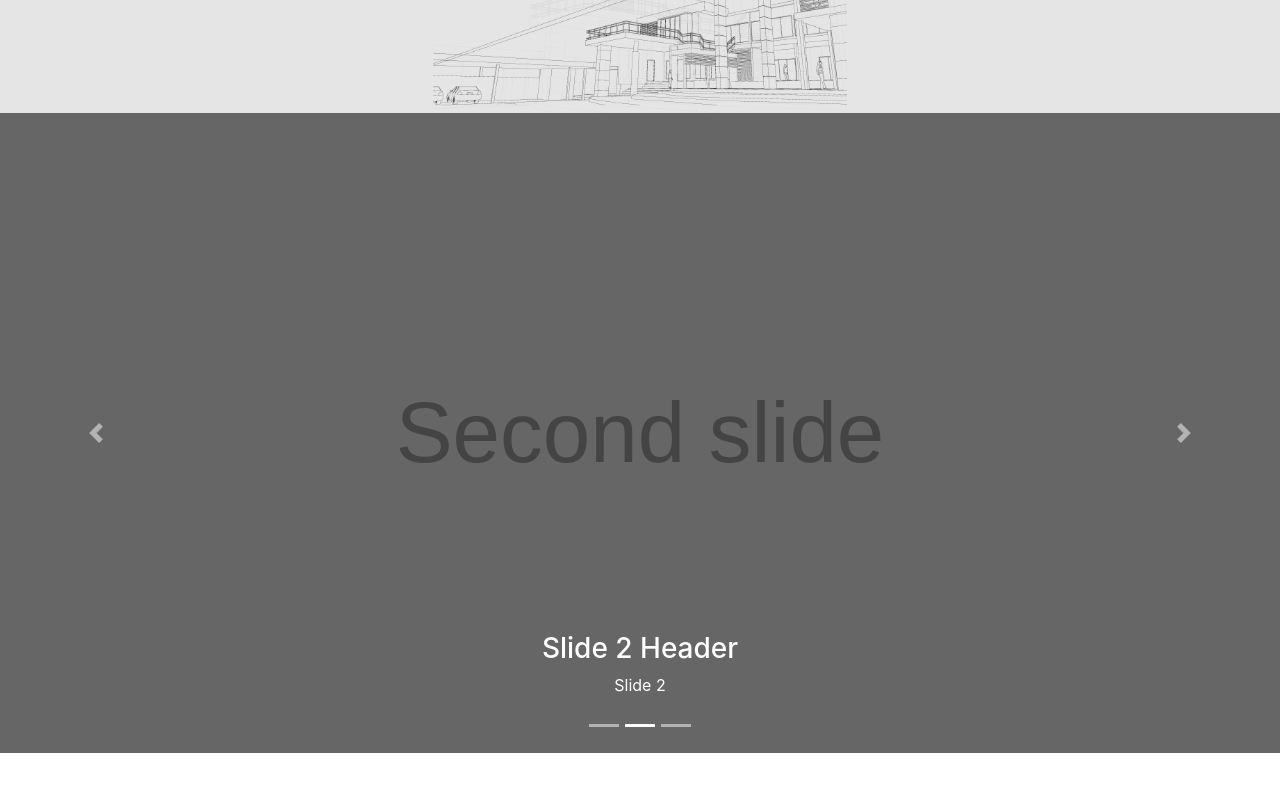
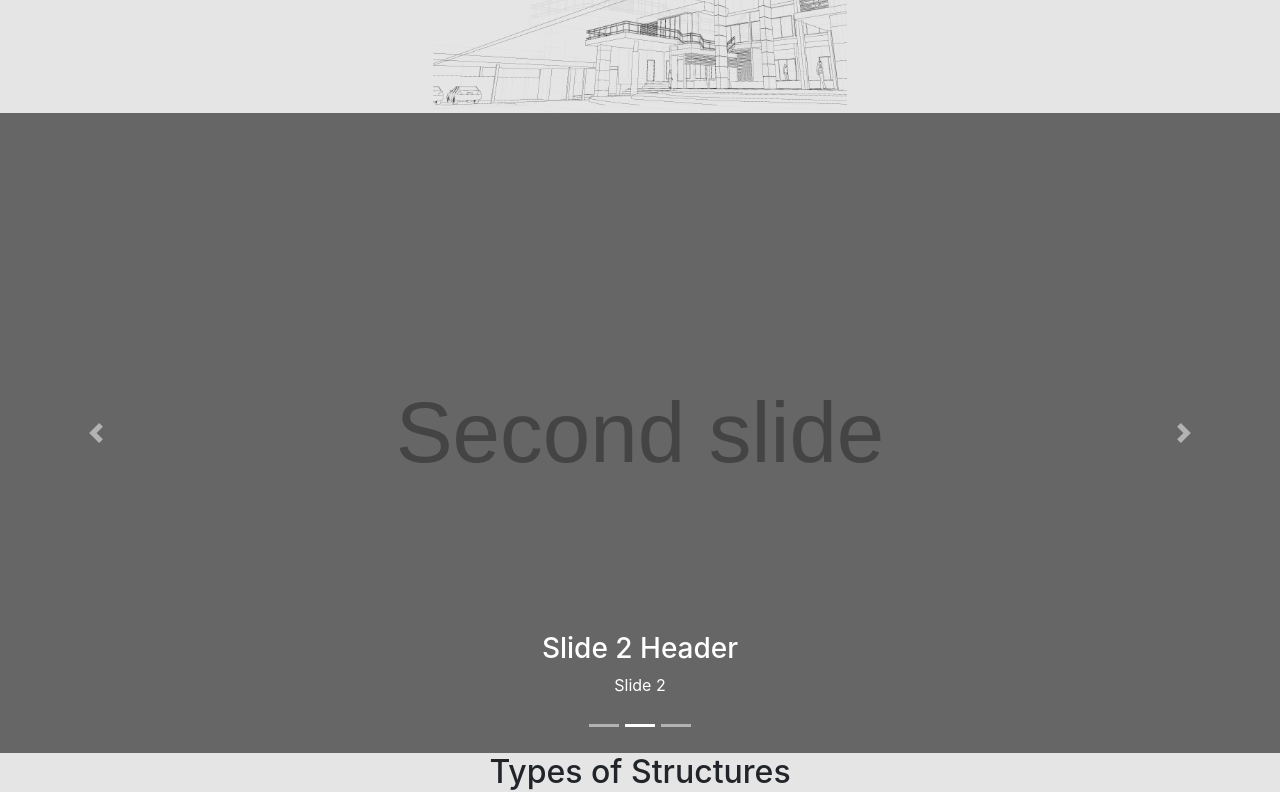
Before and after one commit to Nirbyoleek/ES-India, a React (Create React App) app: page / in a window 1280 px wide. Shown: the part 544-1344 px from the top of the page. Before the commit the page ends 1297 px from the top, so only its background shows below. Built offline with nearby package versions, Linux system fonts and the light colour scheme; the HTML template or start-up script is replaced by a standard one.

Commit message:
added new structures section

```diff
--- a/src/components/LandingPage/AboutUs/AboutUs.js
+++ b/src/components/LandingPage/AboutUs/AboutUs.js
@@ -3,6 +3,7 @@ import Test from "../../../assets/Test.svg";
 import classes from "./AboutUs.module.css";
 import { Button, Media } from "reactstrap";
 import Carousel from "./Carousel";
+import Spec from "../Specializations/Specializations";
 
 const AboutUs = () => {
   return (
@@ -23,6 +24,7 @@ const AboutUs = () => {
       <div className={classes.Carousel}>
         <Carousel />
       </div>
+      <Spec />
     </div>
   );
 };
--- a/src/components/LandingPage/AboutUs/AboutUs.module.css
+++ b/src/components/LandingPage/AboutUs/AboutUs.module.css
@@ -12,8 +12,6 @@
     margin: 60px;
   }
   .Image {
-    /* z-index: -1; */
-    position: relative;
-    top: -200px;
+    margin-top: -200px;
   }
 }
--- a/src/components/LandingPage/Specializations/Specializations.js
+++ b/src/components/LandingPage/Specializations/Specializations.js
@@ -1,5 +1,9 @@
 import React from "react";
 const Spec = () => {
-  return <div></div>;
+  return (
+    <div>
+      <h2>Types of Structures</h2>
+    </div>
+  );
 };
 export default Spec;
```
